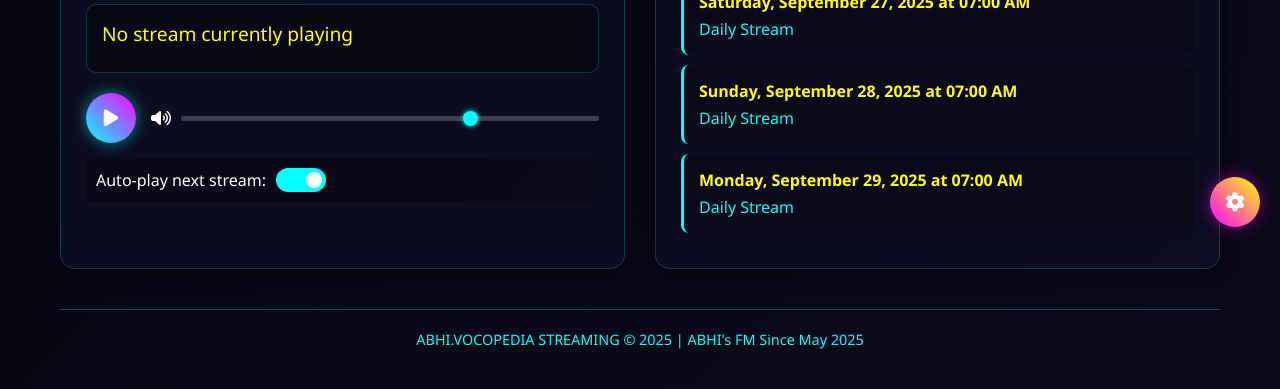
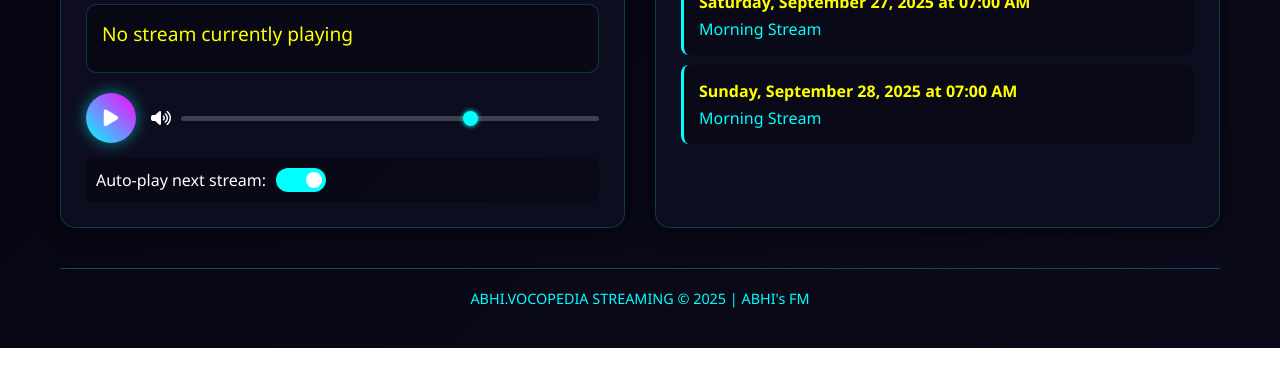
Before and after one commit to Abhivocopedia/STREAMINGPLATFORM, a plain HTML site: page index.html in a window 1280 px wide. Shown: the part 553-942 px from the top of the page. After the commit the page ends 901 px from the top, so only its background shows below. Drawn offline with Linux system fonts and the light colour scheme.

Commit message:
Update index.html

```diff
--- a/index.html
+++ b/index.html
@@ -399,34 +399,6 @@
             color: var(--accent);
             margin-bottom: 10px;
         }
-
-        .admin-access {
-            position: fixed;
-            bottom: 20px;
-            right: 20px;
-            z-index: 1000;
-        }
-
-        .admin-btn {
-            width: 50px;
-            height: 50px;
-            border-radius: 50%;
-            background: linear-gradient(45deg, var(--secondary), var(--accent));
-            border: none;
-            color: white;
-            font-size: 1.2rem;
-            cursor: pointer;
-            display: flex;
-            align-items: center;
-            justify-content: center;
-            box-shadow: 0 0 15px rgba(255, 0, 255, 0.5);
-            transition: all 0.3s ease;
-        }
-
-        .admin-btn:hover {
-            transform: scale(1.1);
-            box-shadow: 0 0 20px rgba(255, 0, 255, 0.8);
-        }
     </style>
 </head>
 <body>
@@ -436,8 +408,8 @@
                 <!-- Visualizer bars will be generated by JavaScript -->
             </div>
 
-            <h1 class="logo">ABHI.VOCOPEDIA</h1>
-            <p class="tagline">Live Audio Experience • Daily Streams</p>
+            <h1 class="logo">ABHI.VOCOPEDIA STREAMING</h1>
+            <p class="tagline">JUST ಮಾತ್ ಮಾತಲ್ಲಿ </p>
 
             <div class="status-container">
                 <div class="status-indicator">
@@ -490,52 +462,40 @@
         </div>
 
         <footer>
-            <p>ABHI.VOCOPEDIA STREAMING &copy; 2025 | ABHI's FM Since May 2025</p>
+            <p>ABHI.VOCOPEDIA STREAMING &copy; 2025 | ABHI's FM </p>
         </footer>
-    </div>
-
-    <!-- Hidden admin button (remove this for production) -->
-    <div class="admin-access">
-        <button class="admin-btn" id="adminBtn" title="Admin Access">
-            <i class="fas fa-cog"></i>
-        </button>
     </div>
 
     <script>
         // ============================================
-        // BACKEND CONFIGURATION - EDIT THESE VALUES
+        // CONFIGURATION - EDIT THESE VALUES
         // ============================================
 
-        // Add your audio file URL here (replace with your actual file path)
+        // Add your audio file URL here
         const AUDIO_FILE_URL = "aud.mp3";
 
         // Schedule configuration (add more dates as needed)
         const SCHEDULE = [
             {
                 date: "2025-09-26", // YYYY-MM-DD format
-                time: "00:52",      // 24-hour format
-                title: "Daily Stream"
+                time: "00:56",      // 24-hour format
+                title: "Morning Stream"
             },
             {
                 date: "2025-09-27", // YYYY-MM-DD format
                 time: "07:00",      // 24-hour format
-                title: "Daily Stream"
+                title: "Morning Stream"
             },
             {
                 date: "2025-09-28", // YYYY-MM-DD format
                 time: "07:00",      // 24-hour format
-                title: "Daily Stream"
-            },
-            {
-                date: "2025-09-29", // YYYY-MM-DD format
-                time: "07:00",      // 24-hour format
-                title: "Daily Stream"
+                title: "Morning Stream"
             },
 
         ];
 
         // ============================================
-        // AUDIENCE-FACING CODE (DO NOT EDIT BELOW)
+        // APPLICATION CODE (DO NOT EDIT BELOW)
         // ============================================
 
         // DOM Elements
@@ -549,7 +509,6 @@
         const headerVisualizer = document.getElementById('headerVisualizer');
         const scheduleList = document.getElementById('scheduleList');
         const currentStream = document.getElementById('currentStream');
-        const adminBtn = document.getElementById('adminBtn');
 
         // Audio context and variables
         let audioContext;
@@ -575,11 +534,6 @@
 
             // Check if it's time to play the stream
             setInterval(checkStreamTime, 1000);
-
-            // Admin button (remove this in production)
-            adminBtn.addEventListener('click', () => {
-                alert('Admin access would be implemented here. For now, edit the SCHEDULE and AUDIO_FILE_URL variables in the JavaScript code.');
-            });
         }
 
         // Update the digital clock
@@ -647,7 +601,7 @@
                 headerVisualizer.classList.remove('active');
             });
 
-            //playBtn.addEventListener('click', togglePlayback);
+            playBtn.addEventListener('click', togglePlayback);
             volumeSlider.addEventListener('input', updateVolume);
         }
 
@@ -815,19 +769,6 @@
 
         // Initialize the application when the page loads
         window.addEventListener('load', init);
-        // ✅ Allow autoplay by resuming AudioContext after first click/tap
-window.addEventListener("click", () => {
-  if (audioContext && audioContext.state === "suspended") {
-    audioContext.resume();
-  }
-});
-
-window.addEventListener("keydown", () => {
-  if (audioContext && audioContext.state === "suspended") {
-    audioContext.resume();
-  }
-});
-
     </script>
 </body>
 </html>
```
